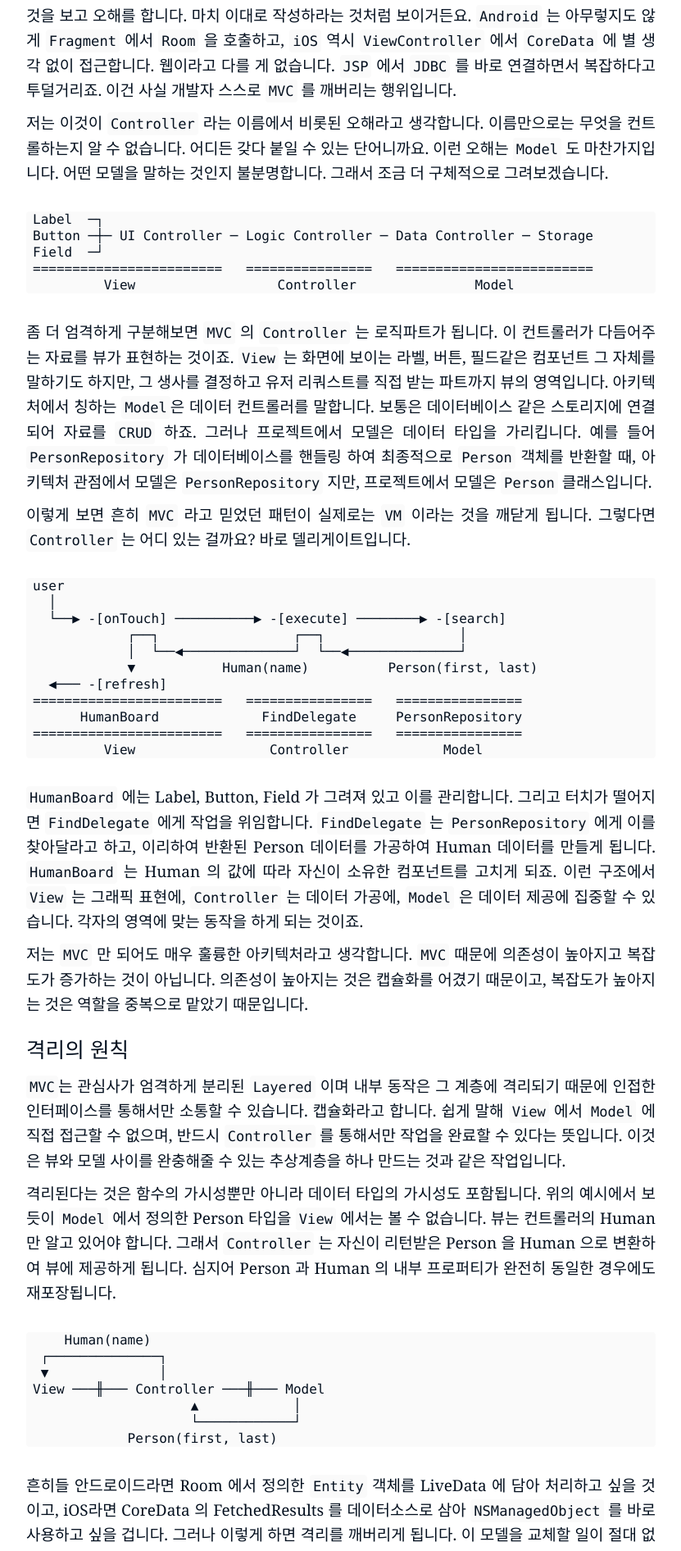
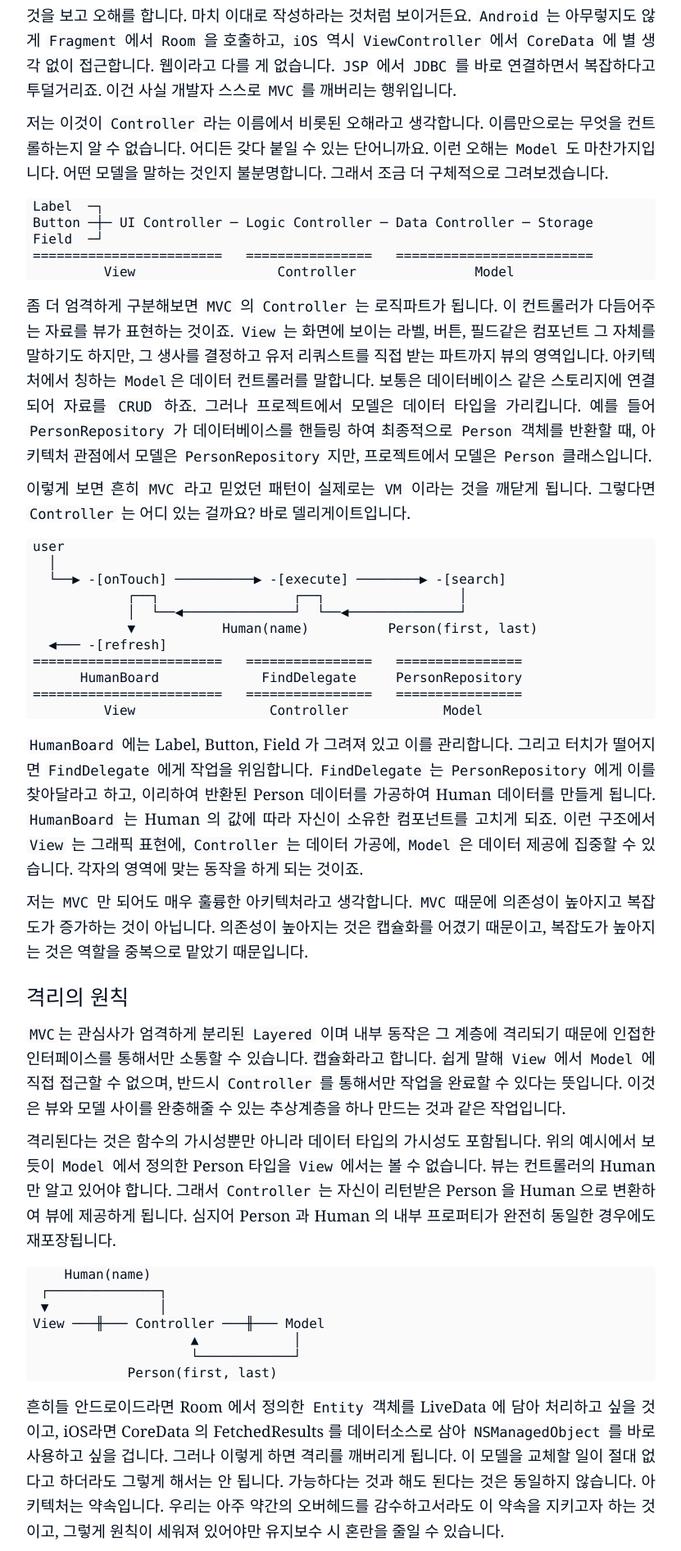
Before and after one commit to kiroshin/kiroshin.github.io, a Jekyll site: the page built from _posts/2024-07-15-architecture.md, in a window 1280 px wide. Shown: the part 1239-3131 px from the top of the page at 82% size, without its empty margins (320-1151 px from the left). Built offline with Jekyll 4.4.1, drawn with Linux system fonts in a browser that asks for light colours.

Commit message:
Update _page.scss

```diff
--- a/_sass/_page.scss
+++ b/_sass/_page.scss
@@ -156,9 +156,8 @@ svg {
 // ============================================================
 code.language-plaintext {
   background-color: $bg-code-color;
-  border: 1px solid $line-color;
   border-radius: $radius-tiny-size;
-  padding: 4px;
+  padding: 0 4px;
   font-size: 0.9em;
 }
 
@@ -171,7 +170,7 @@ code {
 .highlight {
   border-radius: $radius-tiny-size;
   background: $bg-code-color;
-  margin: $layout-gap 0;
+  margin: $unit-gap 0;
   pre {
     letter-spacing: 0 !important;
     line-height: 1.25 !important;
```
